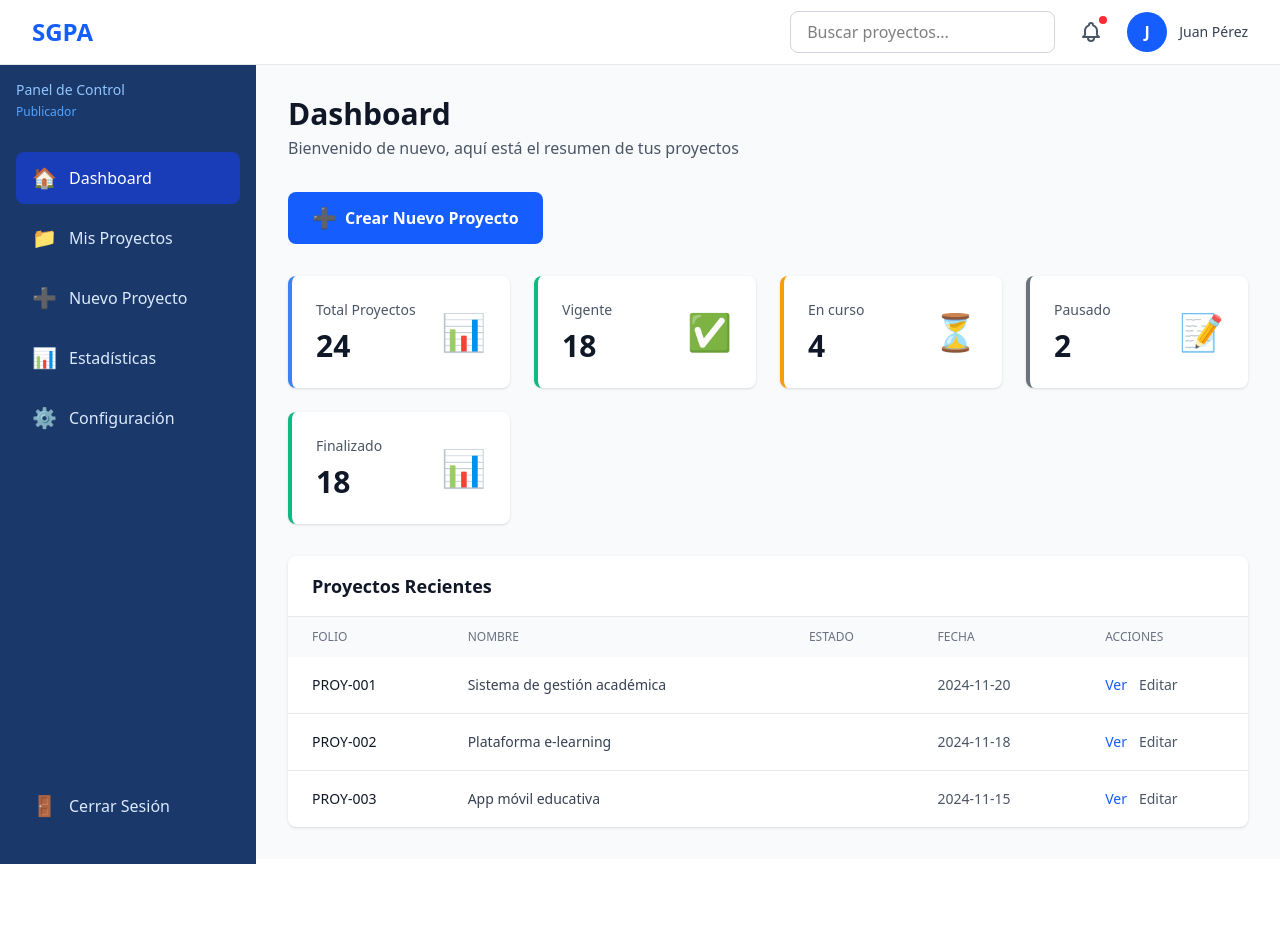
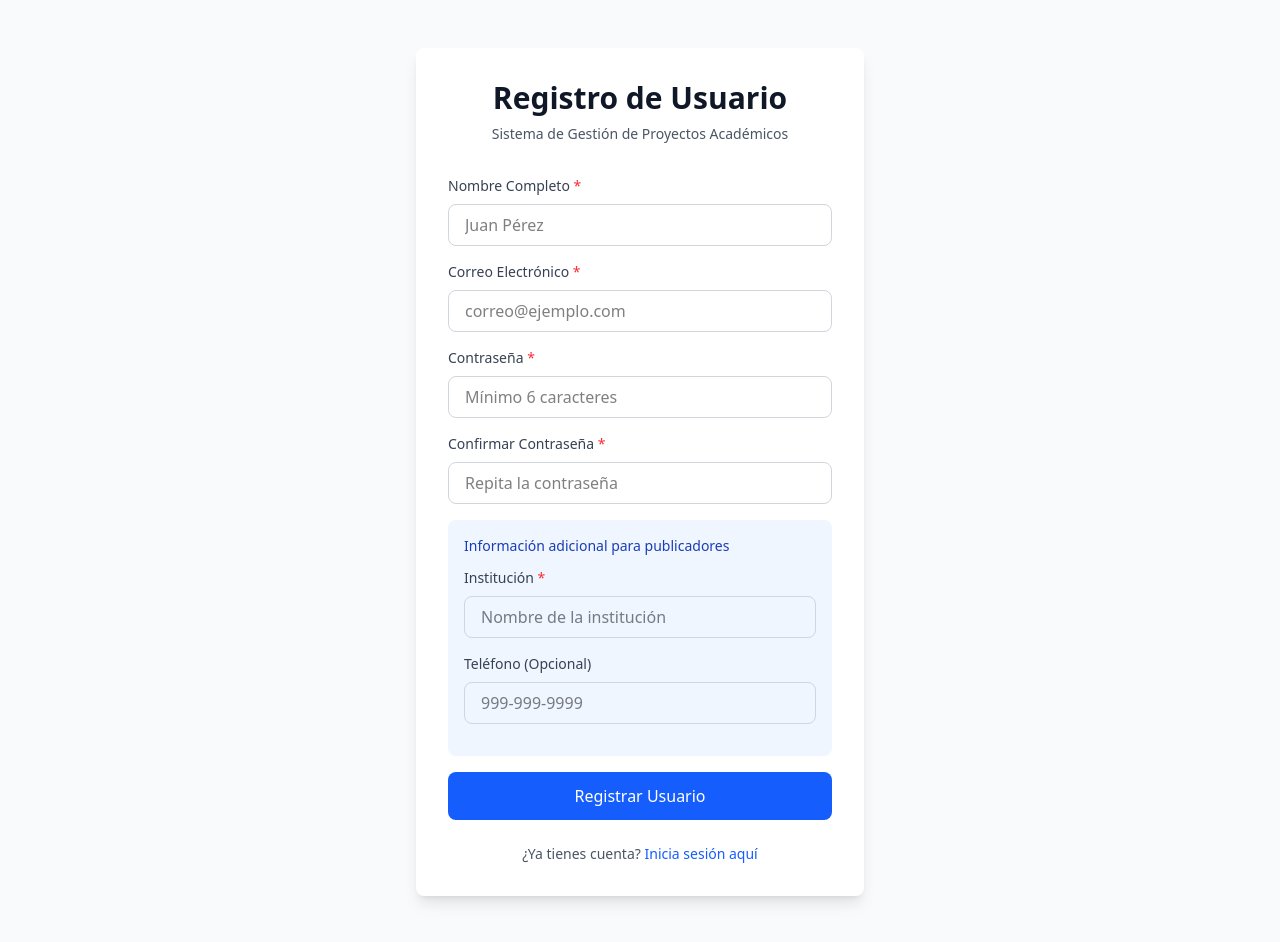
Before and after one commit to zeusCach/Sistema_Gestor_De_Proyectos_Academicos, a React (Vite) app: page /register in a window 1280 px wide. Before the commit the page ends 859 px from the top, so only its background shows below. Built offline with nearby package versions, Linux system fonts and the light colour scheme.

Commit message:
Creando enlace de registro usuario a supabase

```diff
--- a/src/App.jsx
+++ b/src/App.jsx
@@ -8,11 +8,11 @@ function App() {
 
   return (
     <>
-   <Dashboard/>
+   {/* <Dashboard/> */}
 
-      {/* <BrowserRouter>
+      <BrowserRouter>
         <AppRouter />
-      </BrowserRouter> */}
+      </BrowserRouter>
 
     </>
   )
--- a/src/components/InputField.jsx
+++ b/src/components/InputField.jsx
@@ -1,4 +1,4 @@
-export const InputField = ({ label, type = "text", name, placeholder, required = false }) => {
+export const InputField = ({ label, type = "text", name, placeholder, required = false, value, onChange }) => {
     return (
         <>
             <div className="mb-4">
@@ -10,6 +10,8 @@ export const InputField = ({ label, type = "text", name, placeholder, required =
                     type={type}
                     name={name}
                     placeholder={placeholder}
+                    value={value}
+                    onChange={onChange}
                     className="w-full px-4 py-2 border border-gray-300 rounded-lg focus:outline-none focus:ring-2 focus:ring-blue-500 focus:border-transparent"
                 />
             </div>
--- a/src/components/RegisterForm.jsx
+++ b/src/components/RegisterForm.jsx
@@ -1,11 +1,72 @@
 //Importacion de nuestros componentes
-import {SelectField} from './SelectField.jsx'
-import {InputField} from './InputField.jsx'
-import {Button} from './Button.jsx'
+import { InputField } from './InputField.jsx'
+import { Button } from './Button.jsx'
 import { Link } from "react-router-dom";
+import { useState } from 'react';
+import { registerUser } from '../services/auth.js';
+import { useNavigate } from "react-router-dom";
 
 
 export const RegisterForm = () => {
+
+  const navigate = useNavigate();
+
+  //Logica para registro
+
+  //State principal, de nuestro formulario
+  const [form, setForm] = useState(
+    {
+      name: "",
+      email: "",
+      password: "",
+      confirmPassword: "",
+      institution: "",
+      phone_number: ""
+    }
+  )
+
+  //Estado para manejo de mensajes de error en registros
+  const [errorMsg, setErrorMsg] = useState("");
+
+  //Estado para compropbbar si el registro se esta completando
+  const [loading, setLoading] = useState(false);
+
+  //Funcion que maneja los cambios escritos en el input del form
+  function handleChange(e) {
+
+    //modificamos nuestros datos sin alterar los campos no seleccionados
+    setForm({ ...form, [e.target.name]: e.target.value });
+  }
+
+  //
+  async function handleSubmit(e) {
+    e.preventDefault();
+    setErrorMsg("");
+
+    if (form.password !== form.confirmPassword) {
+      setErrorMsg("Las contraseñas no coinciden");
+      return;
+    }
+
+    setLoading(true);
+
+    const { success, error } = await registerUser({
+      name: form.name,
+      email: form.email,
+      password: form.password,
+      institution: form.institution,
+      phone_number: form.phone_number
+    });
+
+    setLoading(false);
+
+    if (error) {
+      setErrorMsg(error.message);
+      return;
+    }
+
+    navigate("/dashboard");
+  }
 
   return (
     <div className="min-h-screen bg-gray-50 flex items-center justify-center py-12 px-4 sm:px-6 lg:px-8">
@@ -15,12 +76,17 @@ export const RegisterForm = () => {
           <p className="mt-2 text-sm text-gray-600">Sistema de Gestión de Proyectos Académicos</p>
         </div>
 
+        <form onSubmit={handleSubmit}>
+
+
           <InputField
             label="Nombre Completo"
             type="text"
-          name="nombre"
+            name="name"
             placeholder="Juan Pérez"
             required={true}
+            value={form.name}
+            onChange={handleChange}
           />
 
           <InputField
@@ -29,6 +95,8 @@ export const RegisterForm = () => {
             name="email"
             placeholder="correo@ejemplo.com"
             required={true}
+            value={form.email}
+            onChange={handleChange}
           />
 
           <InputField
@@ -37,6 +105,8 @@ export const RegisterForm = () => {
             name="password"
             placeholder="Mínimo 6 caracteres"
             required={true}
+            value={form.password}
+            onChange={handleChange}
           />
 
           <InputField
@@ -45,6 +115,8 @@ export const RegisterForm = () => {
             name="confirmPassword"
             placeholder="Repita la contraseña"
             required={true}
+            value={form.confirmPassword}
+            onChange={handleChange}
           />
 
           {/* Campos adicionales para publicador */}
@@ -54,21 +126,27 @@ export const RegisterForm = () => {
             <InputField
               label="Institución"
               type="text"
-            name="institucion"
+              name="institution"
               placeholder="Nombre de la institución"
               required={true}
+              value={form.institution}
+              onChange={handleChange}
             />
 
             <InputField
               label="Teléfono (Opcional)"
               type="tel"
-            name="telefono"
+              name="phone_number"
               placeholder="999-999-9999"
+              value={form.phone_number}
+              onChange={handleChange}
             />
           </div>
 
-        <Button variant="primary">Registrar Usuario</Button>
-
+          <Button variant="primary" disabled={loading}>
+            {loading ? "Registrando..." : "Registrar Usuario"}
+          </Button>
+        </form>
         <div className="mt-6 text-center">
           <p className="text-sm text-gray-600">
             ¿Ya tienes cuenta?{' '}
```
Lines whose indentation alone changed are shown as unchanged.
